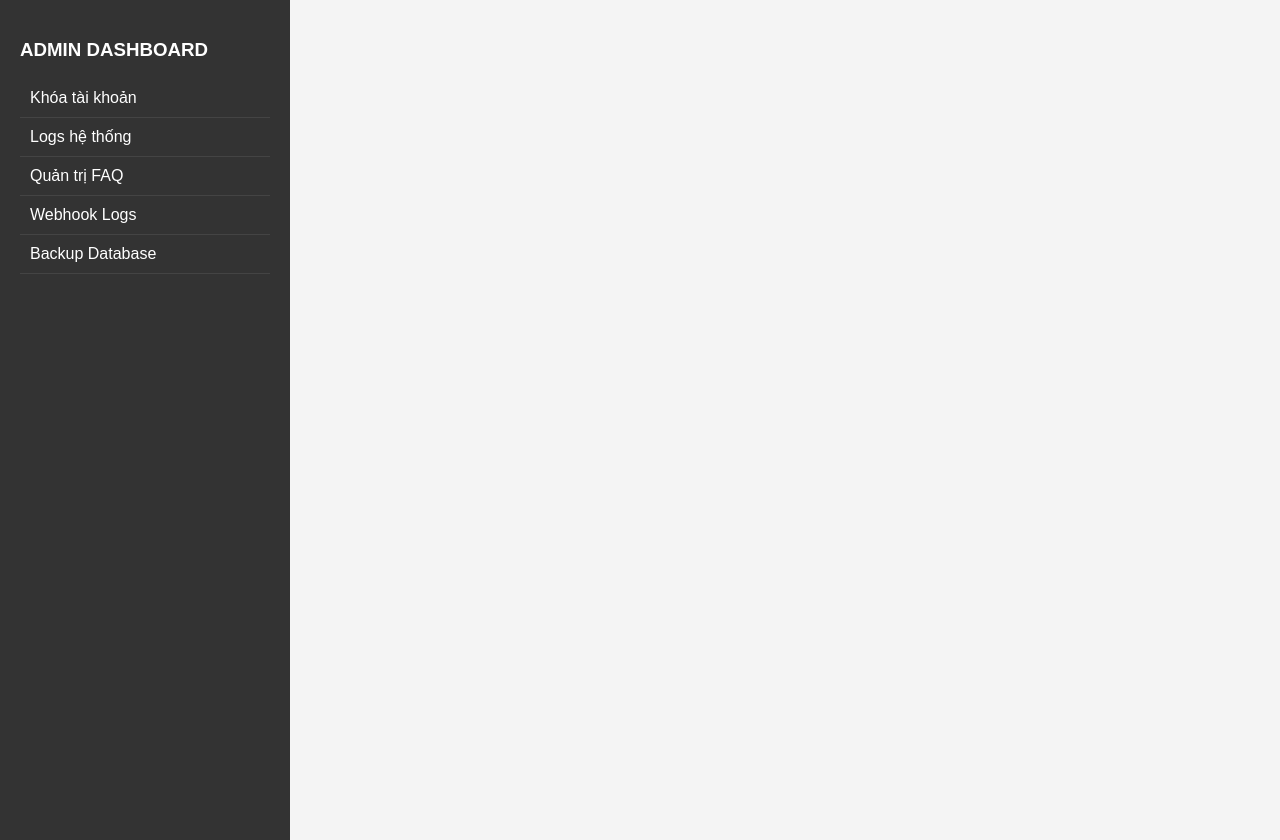
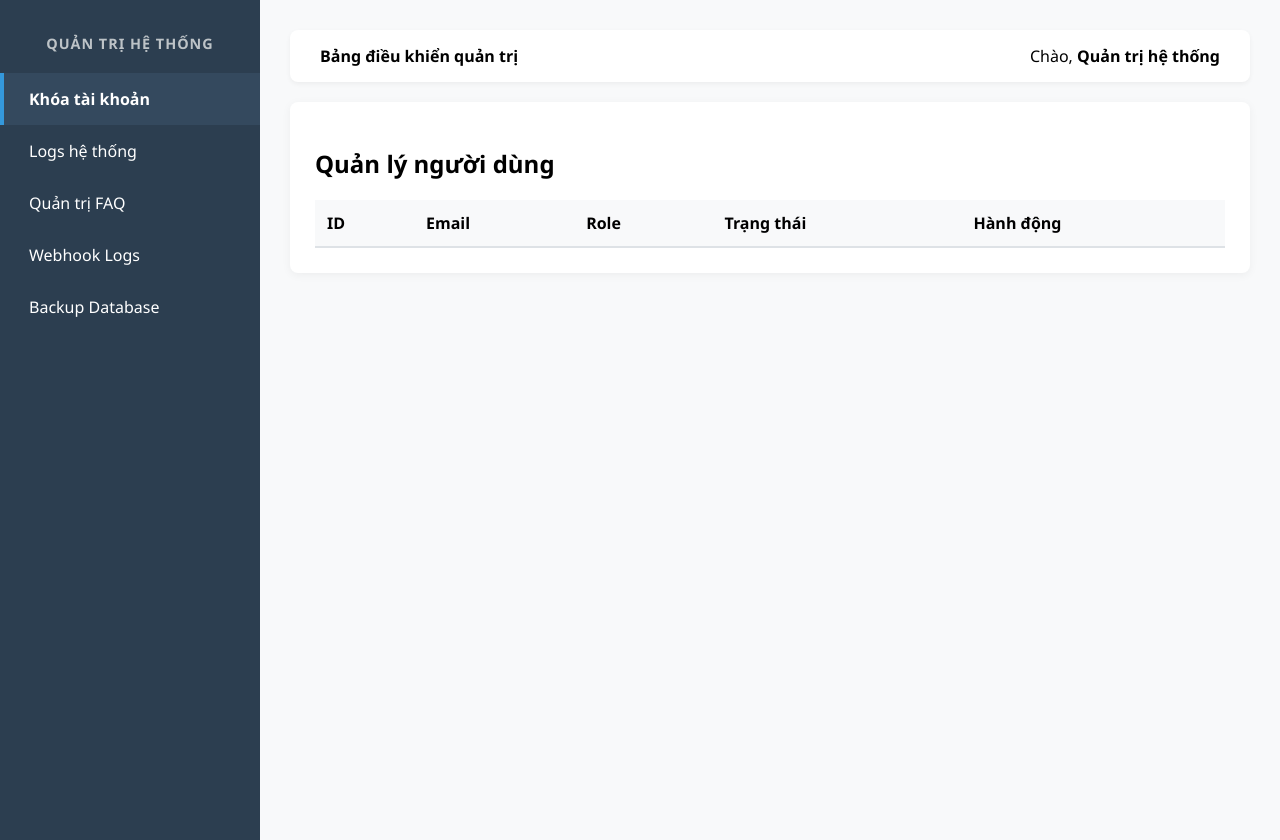
Before and after one commit to khoa-lka/LumiAI-System, a plain HTML site: page src/main/resources/static/admin.html in a window 1280 px wide. After the commit the page ends 800 px from the top, so only its background shows below. Drawn offline with Linux system fonts and the light colour scheme; no server answers.

Commit message:
fe admin

```diff
--- a/src/main/resources/static/admin.html
+++ b/src/main/resources/static/admin.html
@@ -4,36 +4,56 @@
     <meta charset="UTF-8">
     <title>Admin Management Portal</title>
     <style>
-        /* CSS Cơ bản cho layout */
-        body { display: flex; font-family: sans-serif; margin: 0; }
-        .admin-sidebar { width: 250px; background: #333; color: white; height: 100vh; padding: 20px; }
-        .admin-nav-item { cursor: pointer; padding: 10px; border-bottom: 1px solid #444; }
-        .admin-nav-item.active { background: #e71a0f; }
-        .admin-main-content { flex: 1; padding: 20px; background: #f4f4f4; }
-        .admin-tab-section { background: white; padding: 20px; border-radius: 5px; }
-        .mp-table { width: 100%; border-collapse: collapse; margin-top: 10px; }
-        .mp-table th, .mp-table td { border: 1px solid #ddd; padding: 10px; text-align: left; }
-        .status-badge { padding: 4px 8px; border-radius: 4px; color: white; background: #26a69a; }
-        .btn-admin-action { cursor: pointer; padding: 5px 10px; border: none; border-radius: 3px; margin: 0 2px; }
-        .delete { background: #e71a0f; color: white; }
-        .edit { background: #1976d2; color: white; }
+        :root {
+            --primary: #2c3e50;
+            --secondary: #3498db;
+            --bg: #f8f9fa;
+            --sidebar-width: 260px;
+        }
+
+        body { font-family: 'Segoe UI', Tahoma, Geneva, Verdana, sans-serif; margin: 0; display: flex; background: var(--bg); }
+
+        /* Sidebar */
+        .admin-sidebar { width: var(--sidebar-width); background: var(--primary); color: white; height: 100vh; padding: 20px 0; position: fixed; }
+        .admin-sidebar h3 { text-align: center; color: #bdc3c7; font-size: 0.9rem; letter-spacing: 1px; margin-bottom: 20px; }
+        .admin-nav-item { padding: 15px 25px; cursor: pointer; transition: 0.3s; border-left: 4px solid transparent; }
+        .admin-nav-item:hover { background: #34495e; }
+        .admin-nav-item.active { background: #34495e; border-left-color: var(--secondary); color: #fff; font-weight: bold; }
+
+        /* Content Area */
+        .admin-main-content { margin-left: var(--sidebar-width); flex: 1; padding: 30px; }
+        .admin-header { display: flex; justify-content: space-between; align-items: center; background: white; padding: 15px 30px; border-radius: 8px; box-shadow: 0 2px 5px rgba(0,0,0,0.05); margin-bottom: 20px; }
+        .admin-tab-section { background: white; padding: 25px; border-radius: 8px; box-shadow: 0 2px 10px rgba(0,0,0,0.05); }
+
+        /* Table Styling */
+        .mp-table { width: 100%; border-collapse: collapse; margin-top: 15px; }
+        .mp-table th { background: #f8f9fa; padding: 12px; text-align: left; border-bottom: 2px solid #dee2e6; }
+        .mp-table td { padding: 12px; border-bottom: 1px solid #eee; }
+
+        .status-badge { padding: 5px 12px; border-radius: 20px; font-size: 0.85rem; background: #d4edda; color: #155724; }
+        .btn-admin-action { cursor: pointer; padding: 6px 12px; border: none; border-radius: 4px; font-size: 0.8rem; }
+        .delete { background: #e74c3c; color: white; }
+        .edit { background: #3498db; color: white; margin-right: 5px; }
     </style>
 </head>
 <body>
 
     <div class="admin-sidebar">
-        <h3>ADMIN DASHBOARD</h3>
-
-        <div class="admin-nav-item" id="nav-admin-ban" onclick="switchAdminTab('ban')">Khóa tài khoản</div>
-        <div class="admin-nav-item" id="nav-admin-syslog" onclick="switchAdminTab('syslog')">Logs hệ thống</div>
-        <div class="admin-nav-item" id="nav-admin-faq" onclick="switchAdminTab('faq')">Quản trị FAQ</div>
-        <div class="admin-nav-item" id="nav-admin-webhook" onclick="switchAdminTab('webhook')">Webhook Logs</div>
-        <div class="admin-nav-item" id="nav-admin-db" onclick="switchAdminTab('db')">Backup Database</div>
+        <h3>QUẢN TRỊ HỆ THỐNG</h3>
+        <div class="admin-nav-item active" onclick="switchAdminTab('ban')">Khóa tài khoản</div>
+        <div class="admin-nav-item" onclick="switchAdminTab('syslog')">Logs hệ thống</div>
+        <div class="admin-nav-item" onclick="switchAdminTab('faq')">Quản trị FAQ</div>
+        <div class="admin-nav-item" onclick="switchAdminTab('webhook')">Webhook Logs</div>
+        <div class="admin-nav-item" onclick="switchAdminTab('db')">Backup Database</div>
     </div>
 
     <div class="admin-main-content">
+        <div class="admin-header">
+            <strong>Bảng điều khiển quản trị</strong>
+            <span>Chào, <b>Quản trị hệ thống</b></span>
+        </div>
 
-        <div id="admin-tab-ban" class="admin-tab-section" style="display:none;">
+        <div id="admin-tab-ban" class="admin-tab-section">
             <h2>Quản lý người dùng</h2>
             <table class="mp-table">
                 <thead><tr><th>ID</th><th>Email</th><th>Role</th><th>Trạng thái</th><th>Hành động</th></tr></thead>
@@ -43,37 +63,25 @@
 
         <div id="admin-tab-syslog" class="admin-tab-section" style="display:none;">
             <h2>Hệ thống Logs</h2>
-            <table class="mp-table">
-                <thead><tr><th>Thời gian</th><th>Hành động</th><th>User</th><th>Status</th></tr></thead>
-                <tbody id="admin-syslog-tbody"></tbody>
-            </table>
+            <table class="mp-table"><thead><tr><th>Thời gian</th><th>Hành động</th><th>User</th><th>Status</th></tr></thead><tbody id="admin-syslog-tbody"></tbody></table>
         </div>
 
         <div id="admin-tab-faq" class="admin-tab-section" style="display:none;">
             <h2>Câu hỏi thường gặp</h2>
-            <table class="mp-table">
-                <thead><tr><th>Câu hỏi</th><th>Trả lời</th><th>Thao tác</th></tr></thead>
-                <tbody id="admin-faq-tbody"></tbody>
-            </table>
+            <table class="mp-table"><thead><tr><th>Câu hỏi</th><th>Trả lời</th><th>Thao tác</th></tr></thead><tbody id="admin-faq-tbody"></tbody></table>
         </div>
 
         <div id="admin-tab-webhook" class="admin-tab-section" style="display:none;">
             <h2>Webhook Monitoring</h2>
-            <table class="mp-table">
-                <thead><tr><th>Thời gian</th><th>Source</th><th>Payload</th><th>HTTP Code</th></tr></thead>
-                <tbody id="admin-webhook-tbody"></tbody>
-            </table>
+            <table class="mp-table"><thead><tr><th>Thời gian</th><th>Source</th><th>Payload</th><th>HTTP Code</th></tr></thead><tbody id="admin-webhook-tbody"></tbody></table>
         </div>
 
         <div id="admin-tab-db" class="admin-tab-section" style="display:none;">
             <h2>Database Backups</h2>
-            <table class="mp-table">
-                <thead><tr><th>Phiên bản</th><th>Ngày tạo</th><th>Dung lượng</th><th>Loại</th><th>Action</th></tr></thead>
-                <tbody id="admin-db-tbody"></tbody>
-            </table>
+            <table class="mp-table"><thead><tr><th>Phiên bản</th><th>Ngày tạo</th><th>Dung lượng</th><th>Loại</th><th>Action</th></tr></thead><tbody id="admin-db-tbody"></tbody></table>
         </div>
+    </div>
 
-    </div>
 
 <script src="js/state.js"></script>
 
```
